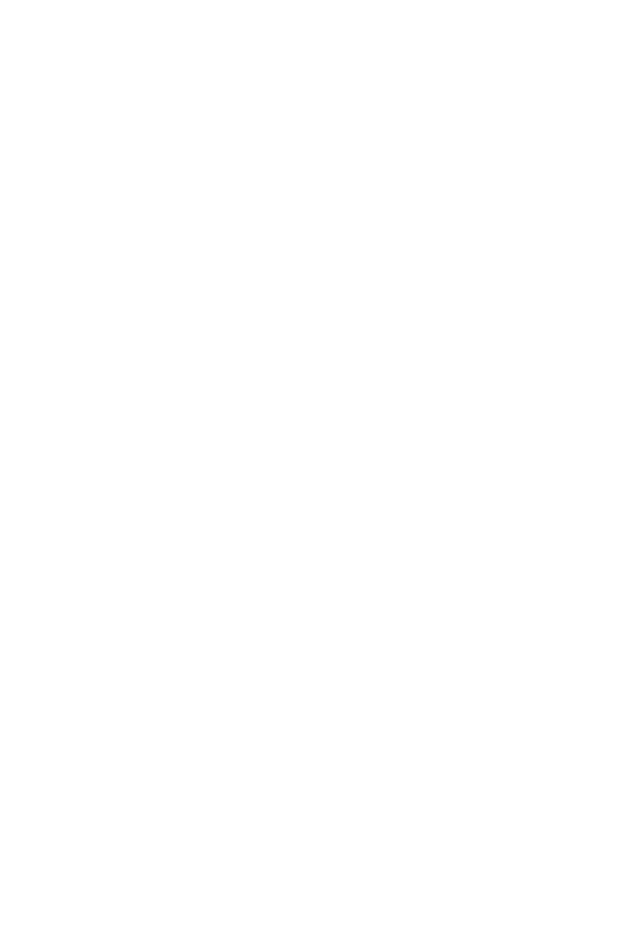
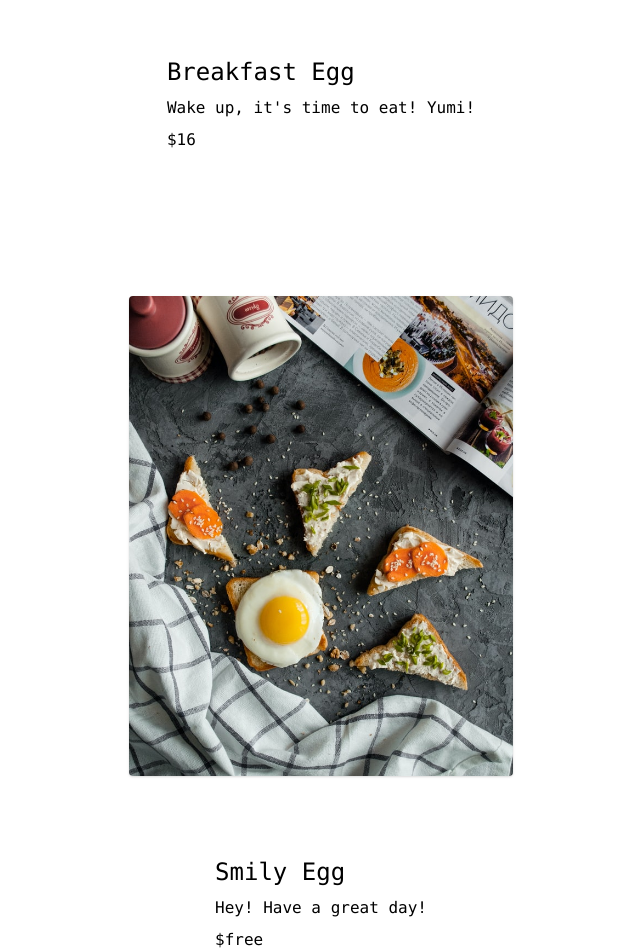
Before and after one commit to sergillorente/tailwind-react, a React (Create React App) app: page / in a window 1280 px wide. Shown: the part 1440-2392 px from the top of the page, without its empty margins (319-959 px from the left). Before the commit the page ends 864 px from the top, so only its background shows below. Built offline with nearby package versions, Linux system fonts and the light colour scheme.

Commit message:
Content component finished and starting to use the @apply in order not to repeat code

```diff
--- a/src/App.js
+++ b/src/App.js
@@ -1,12 +1,14 @@
 import './App.css';
 import NavBar from './components/NavBar';
 import Hero from './components/Hero';
+import Content from './components/Content';
 
 function App() {
   return (
     <>
       <NavBar />
       <Hero />
+      <Content />
     </>
   );
 };
--- a/src/components/Content.js
+++ b/src/components/Content.js
@@ -1,10 +1,27 @@
-import React from 'react'
+import React from 'react';
+import ImageOne from '../images/Breakfast.jpeg';
+import ImageTwo from '../images/SmilyEgg.jpeg';
 
 const Content = () => {
     return (
-        <div>
-
-        </div>
+        <>
+            <div className="menu-card">
+                <img src={ImageOne} alt="" className="h-full rounded mb-20 shadow" />
+                <div className="center-content">
+                    <h2 className="text-2xl mb-2">Breakfast Egg</h2>
+                    <p className="mb-2">Wake up, it's time to eat! Yumi!</p>
+                    <span>$16</span>
+                </div>
+            </div>
+            <div className="menu-card">
+                <img src={ImageTwo} alt="" className="h-full rounded mb-20 shadow" />
+                <div className="cemter-content">
+                    <h2 className="text-2xl mb-2">Smily Egg</h2>
+                    <p className="mb-2">Hey! Have a great day!</p>
+                    <span>$free</span>
+                </div>
+            </div>
+        </>
     );
 };
 
--- a/src/index.css
+++ b/src/index.css
@@ -1,3 +1,11 @@
 @tailwind base;
 @tailwind components;
 @tailwind utilities;
+
+.menu-card {
+    @apply flex flex-col justify-center items-center bg-white h-screen font-mono py-40;
+};
+
+.center-content {
+    @apply flex flex-col justify-center;
+}
```
Also changed, not shown: src/images/SmilyEgg.jpeg.
